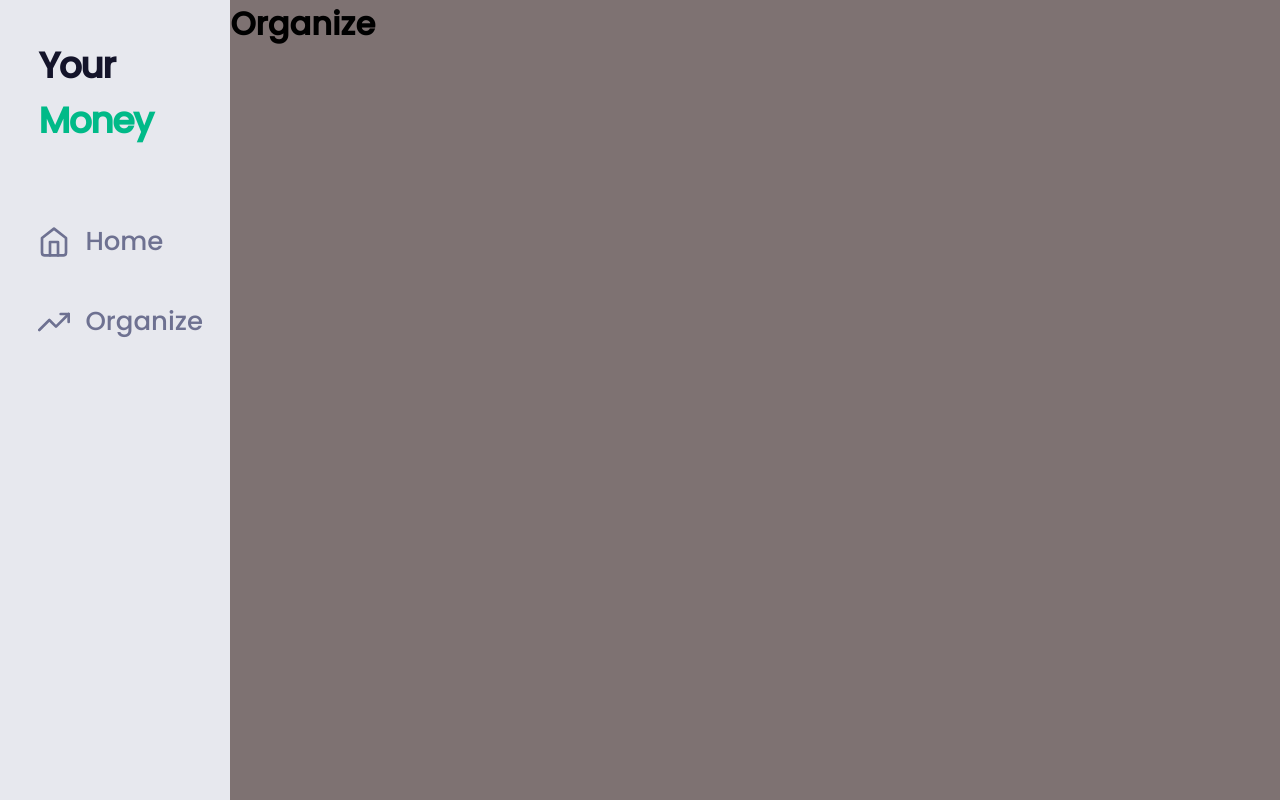
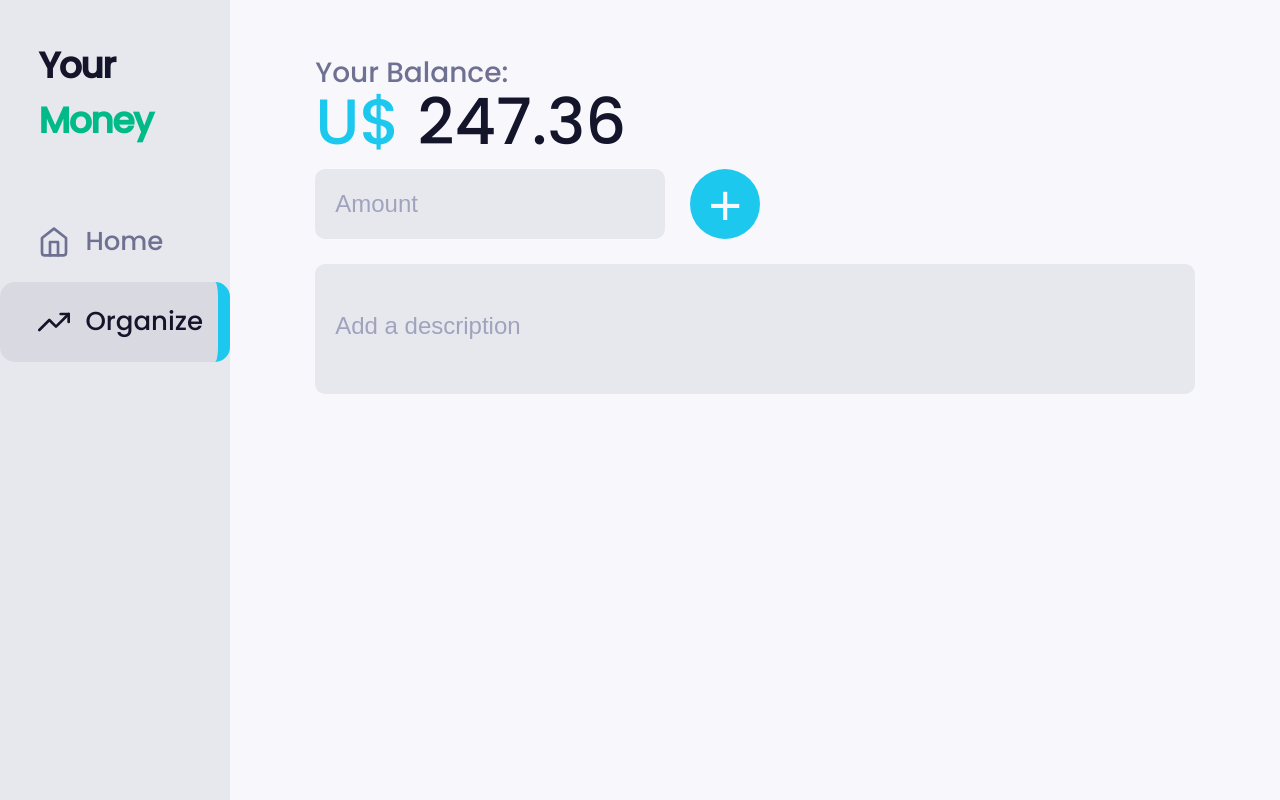
Before and after one commit to felipelourencosilva/your-money, a React (Create React App) app: page /organize in a window 1280 px wide. Built offline with nearby package versions, Linux system fonts and the light colour scheme.

Commit message:
Menu e Your balance
Menu e your balance já estão prontos

```diff
--- a/src/Pages/Home/Home.css
+++ b/src/Pages/Home/Home.css
@@ -1,5 +1,17 @@
 .home-container{
     height: 100vh;
     width: calc(100vw - 18vw);
-    background: rgb(197, 183, 183);
+    display: flex;
+    justify-content: space-around;
+    padding: 0rem 5rem;
 }
+
+.home-phrase{
+    font-size: 86px;
+    display: flex;
+    align-items: center;
+}
+
+.phrase-money{
+    color: #1CC8EE;
+}
--- a/src/Pages/Home/Home.jsx
+++ b/src/Pages/Home/Home.jsx
@@ -1,13 +1,23 @@
-import React from 'react';
+import React from "react";
 
-import './Home.css'
+import "./Home.css";
 
 const Home = () => {
-    return (
-        <div className="home-container">
-            <h1>Home</h1>
-        </div>
-    );
-}
+  return (
+    <div className="home-container">
+      <div className="home-phrase">
+        <p>
+          Control <br />
+          your <span className="phrase-money">money</span>
+          <br />
+          at home
+        </p>
+      </div>
+      <div className="home-image">
+            <img src="/image.png" alt="" />
+      </div>
+    </div>
+  );
+};
 
 export default Home;
--- a/src/Pages/Organize/Organize.css
+++ b/src/Pages/Organize/Organize.css
@@ -1,5 +1,74 @@
 .organize-container{
     height: 100vh;
     width: calc(100vw - 18vw);
-    background: rgb(126, 114, 114);
+    display: flex;
+    flex-direction: column;
+    align-items: center;
 }
+
+.organize{
+    padding-top: 2rem;
+    height: 100vh;
+    width: 55rem;
+
+}
+
+.your-balance{
+    font-size: 28px;
+    color: #6E7191;
+    transform: translateY(20px);
+}
+
+.your-money{
+    font-size: 64px;
+    color: #14142B;
+}
+
+.money-us{
+    color: #1CC8EE;
+}
+
+.amount{
+    background: #E7E8EE;
+    border: none;
+    height: 70px;
+    width: 350px;
+    border-radius: 10px;
+    padding-left: 20px;
+    margin-bottom: 25px;
+    margin-right: 25px;
+}
+
+.amount::placeholder{
+    font-size: 24px;
+    color: #A0A3BD;
+    transform: translateY(3px);
+}
+
+.button{
+    border: none;
+    background: #1CC8EE;
+    height: 70px;
+    width: 70px;
+    border-radius: 50%;
+    font-size: 58px;
+    color: #F7F7FC;
+}
+
+.add-description{
+    background: #E7E8EE;
+    border: none;
+    height: 130px;
+    width: 100%;
+    border-radius: 10px;
+    padding-left: 20px;
+}
+
+.add-description::placeholder{
+    font-size: 24px;
+    color: #A0A3BD;
+}
+
+.amount-and-button{
+    display: flex;
+}
--- a/src/Pages/Organize/Organize.jsx
+++ b/src/Pages/Organize/Organize.jsx
@@ -1,13 +1,31 @@
-import React from 'react';
+import React from "react";
 
-import './Organize.css'
+import "./Organize.css";
 
 const Organize = () => {
-    return (
-        <div className="organize-container">
-            <h1>Organize</h1>
+  return (
+    <div className="organize-container">
+      <div className="organize">
+        <div className="your-balance-container">
+          <p className="your-balance">Your Balance:</p>
+          <p className="your-money">
+            <span className="money-us">U$</span> 247.36
+          </p>
         </div>
-    );
-}
+        <div className="add-amount">
+          <div className="amount-and-button">
+            <input className="amount" type="number" placeholder="Amount" />
+            <button className="button">+</button>
+          </div>
+          <input
+            className="add-description"
+            type="text"
+            placeholder="Add a description"
+          />
+        </div>
+      </div>
+    </div>
+  );
+};
 
 export default Organize;
--- a/src/components/Menu/Menu.css
+++ b/src/components/Menu/Menu.css
@@ -55,3 +55,10 @@ a{
     color: #14142A;
     border-right: 12px solid #1CC8EE;
 }
+
+.Organize{
+    background: #D9DAE1;
+    border-radius: 15px;
+    color: #14142A;
+    border-right: 12px solid #1CC8EE;
+}
--- a/src/components/Menu/Menu.jsx
+++ b/src/components/Menu/Menu.jsx
@@ -1,11 +1,15 @@
 import React from "react";
 
-import {Link} from "react-router-dom";
+import {Link, useHistory, useParams} from "react-router-dom";
 
 import { FiHome, FiTrendingUp } from "react-icons/fi";
 import "./Menu.css";
 
 const Menu = () => {
+  const params = useParams();
+  const history = useHistory();
+  console.log(history.location.pathname)
+
   return (
     <div className="menu">
       <h1 className="logo-name">
@@ -13,14 +17,15 @@ const Menu = () => {
       </h1>
       <div className="menu-container">
         <ul>
-          <Link to="/">
-            <li className={`icons-container`}>
+          <Link to="/" >
+            <li className={`icons-container ${history.location.pathname === '/' ? 'Page' : ''}`}>
               <FiHome className="icons" />
               <p className="icons-name">Home</p>
+
             </li>
           </Link>
           <Link to="/organize">
-            <li className={`icons-container`} >
+            <li className={`icons-container ${history.location.pathname === '/organize' ? 'Organize' : ''}`}>
               <FiTrendingUp className="icons" />
               <p className="icons-name">Organize</p>
             </li>
```
Also changed, not shown: public/image.png (added).
